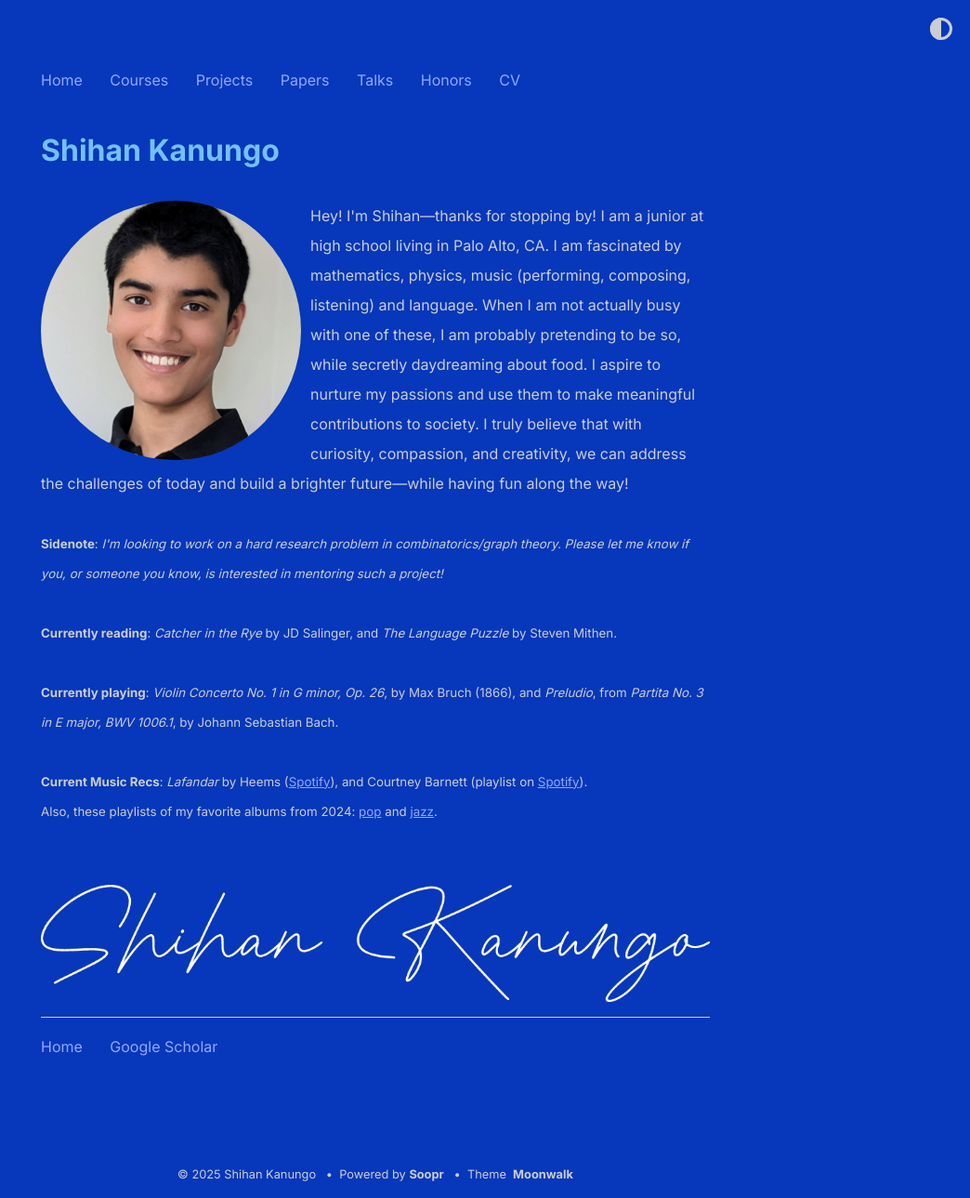
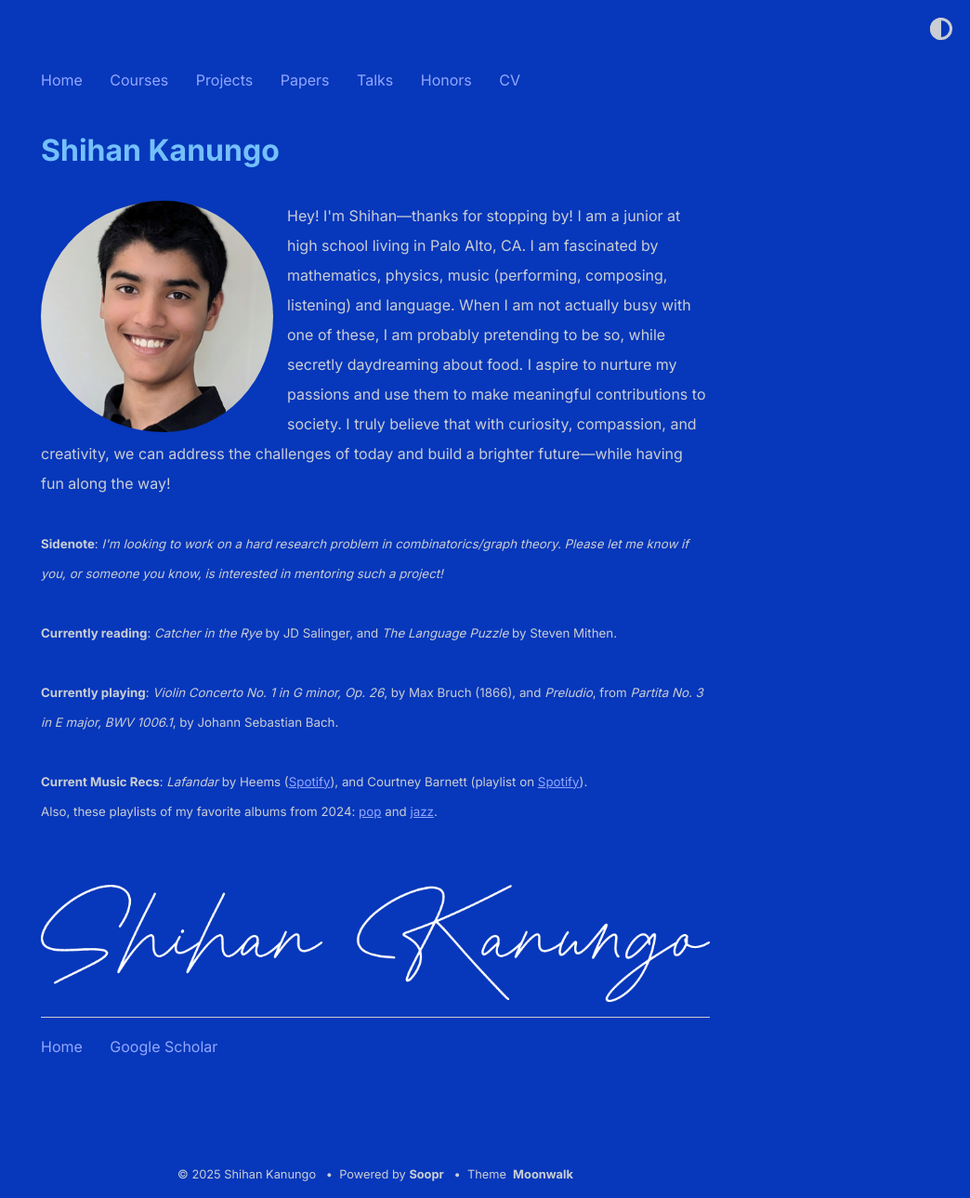
Before and after one commit to shihankanungo/shihankanungo.github.io, a Jekyll site: the page built from index.md, in a window 1280 px wide. Shown: the whole page at 93% size, without its empty margins (236-1280 px from the left). Built offline with Jekyll 4.4.1, drawn with Linux system fonts in a browser that asks for light colours.

Commit message:
Update _config.yml

```diff
--- a/_config.yml
+++ b/_config.yml
@@ -2,7 +2,7 @@
 author: Shihan Kanungo
 url: https://www.shihankanungo.github.io/shihanmoonwalk/ # root address of the site
 description: > # description of the site (multiple lines allowed)
-  <img src="photo.png" alt="Avatar" style="width:280px; border-radius:50%; float:left; padding-right:10px">
+  <img src="photo.png" alt="Avatar" style="width:250px; border-radius:50%; float:left; padding-right:15px">
   Hey! I'm Shihan&mdash;thanks for stopping by! I am a junior at high school living in Palo Alto, CA. I am fascinated by mathematics, physics, music (performing, composing, listening) and language. When I am not actually busy with one of these, I am probably pretending to be so, while secretly daydreaming about food. I aspire to nurture my passions and use them to make meaningful contributions to society. I truly believe that with curiosity, compassion, and creativity, we can address the challenges of today and build a brighter future&mdash;while having fun along the way!
           <br /><br />
 
```
